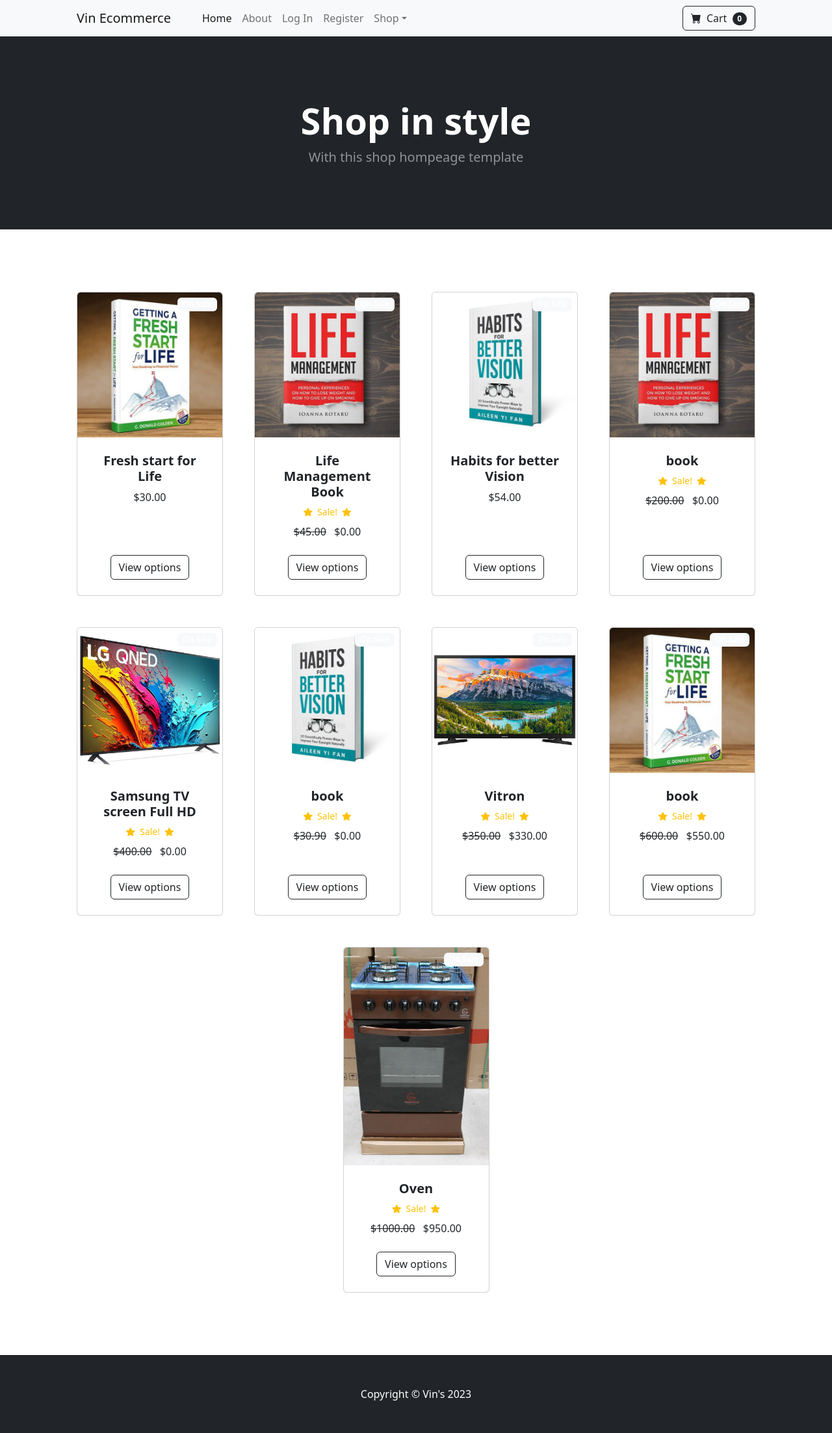
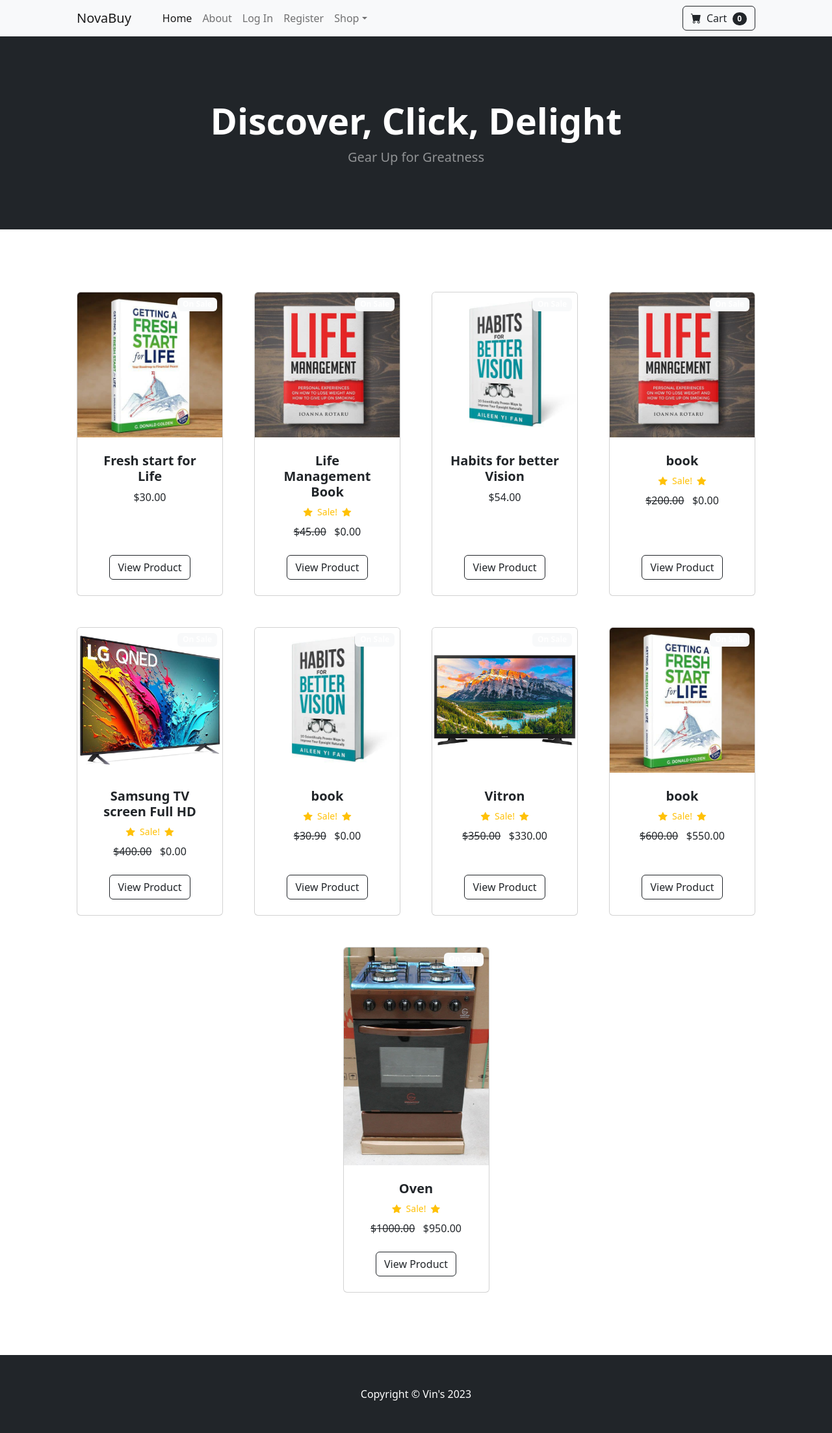
Before and after one commit to NjugunaKelvin/Nova-Buy, a Django app: page / in a window 1280 px wide. Shown: the whole page at 65% size. Run offline with Django 5.2, Linux system fonts and the light colour scheme; data comes from the database, SQL or seed files in the repository; some libraries are stand-ins or nearby versions.

Commit message:
update branding and add product detail page with dynamic content

```diff
--- a/store/templates/base.html
+++ b/store/templates/base.html
@@ -9,7 +9,7 @@
         <meta name="viewport" content="width=device-width, initial-scale=1, shrink-to-fit=no" />
         <meta name="description" content="" />
         <meta name="author" content="" />
-        <title>Django Ecommerce</title>
+        <title>NovaBuy</title>
         <!-- Favicon-->
         <link rel="icon" type="image/x-icon" href="{% static 'assets/favicon.ico' %}" />
         <!-- Bootstrap icons-->
--- a/store/templates/home.html
+++ b/store/templates/home.html
@@ -7,8 +7,8 @@
         <header class="bg-dark py-5">
             <div class="container px-4 px-lg-5 my-5">
                 <div class="text-center text-white">
-                    <h1 class="display-4 fw-bolder">Shop in style</h1>
-                    <p class="lead fw-normal text-white-50 mb-0">With this shop hompeage template</p>
+                    <h1 class="display-4 fw-bolder">Discover, Click, Delight</h1>
+                    <p class="lead fw-normal text-white-50 mb-0">Gear Up for Greatness</p>
                 </div>
             </div>
         </header>
@@ -56,7 +56,7 @@
                                 </div>
                                 <!-- Product actions-->
                                 <div class="card-footer p-4 pt-0 border-top-0 bg-transparent">
-                                    <div class="text-center"><a class="btn btn-outline-dark mt-auto" href="#">View options</a></div>
+                                    <div class="text-center"><a class="btn btn-outline-dark mt-auto" href="{% url 'product' product.id %}">View Product</a></div>
                                 </div>
                             </div>
                         </div>
@@ -80,7 +80,7 @@
                                 </div>
                                 <!-- Product actions-->
                                 <div class="card-footer p-4 pt-0 border-top-0 bg-transparent">
-                                    <div class="text-center"><a class="btn btn-outline-dark mt-auto" href="#">View options</a></div>
+                                    <div class="text-center"><a class="btn btn-outline-dark mt-auto" href="{% url 'product' product.id%}">View Product</a></div>
                                 </div>
                             </div>
                         </div>
--- a/store/templates/navbar.html
+++ b/store/templates/navbar.html
@@ -1,7 +1,7 @@
 <!-- Navigation-->
 <nav class="navbar navbar-expand-lg navbar-light bg-light">
     <div class="container px-4 px-lg-5">
-        <a class="navbar-brand" href="{%url 'home'%}">Vin Ecommerce</a>
+        <a class="navbar-brand" href="{%url 'home'%}">NovaBuy</a>
         <button class="navbar-toggler" type="button" data-bs-toggle="collapse" data-bs-target="#navbarSupportedContent" aria-controls="navbarSupportedContent" aria-expanded="false" aria-label="Toggle navigation"><span class="navbar-toggler-icon"></span></button>
         <div class="collapse navbar-collapse" id="navbarSupportedContent">
             <ul class="navbar-nav me-auto mb-2 mb-lg-0 ms-lg-4">
--- a/store/urls.py
+++ b/store/urls.py
@@ -8,5 +8,5 @@
     path('login/',views.login_user, name='login'),
     path('logout/',views.logout_user, name='logout'),
     path('register/',views.register_user, name='register'),
-
+    path('product/<int:pk>',views.product, name='product'),
 ]
--- a/store/views.py
+++ b/store/views.py
@@ -8,6 +8,11 @@
 
 # for authentication
 from django.contrib import messages
+
+
+def product(request, pk):
+    product = Product.objects.get(id=pk)
+    return render (request, 'product.html', {'product': product})
 
 def home(request):
     products = Product.objects.all()
```
Also changed, not shown: store/templates/product.html (added, +52 -0 lines).
